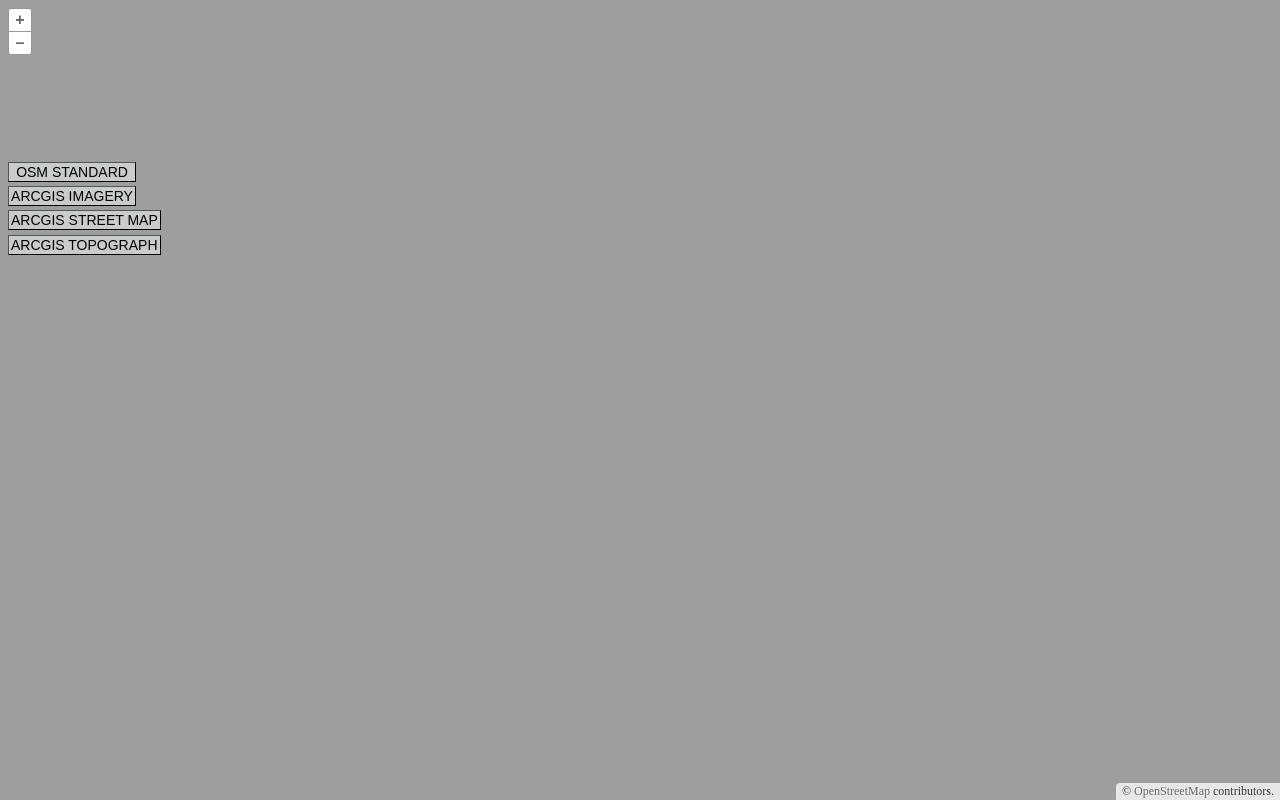
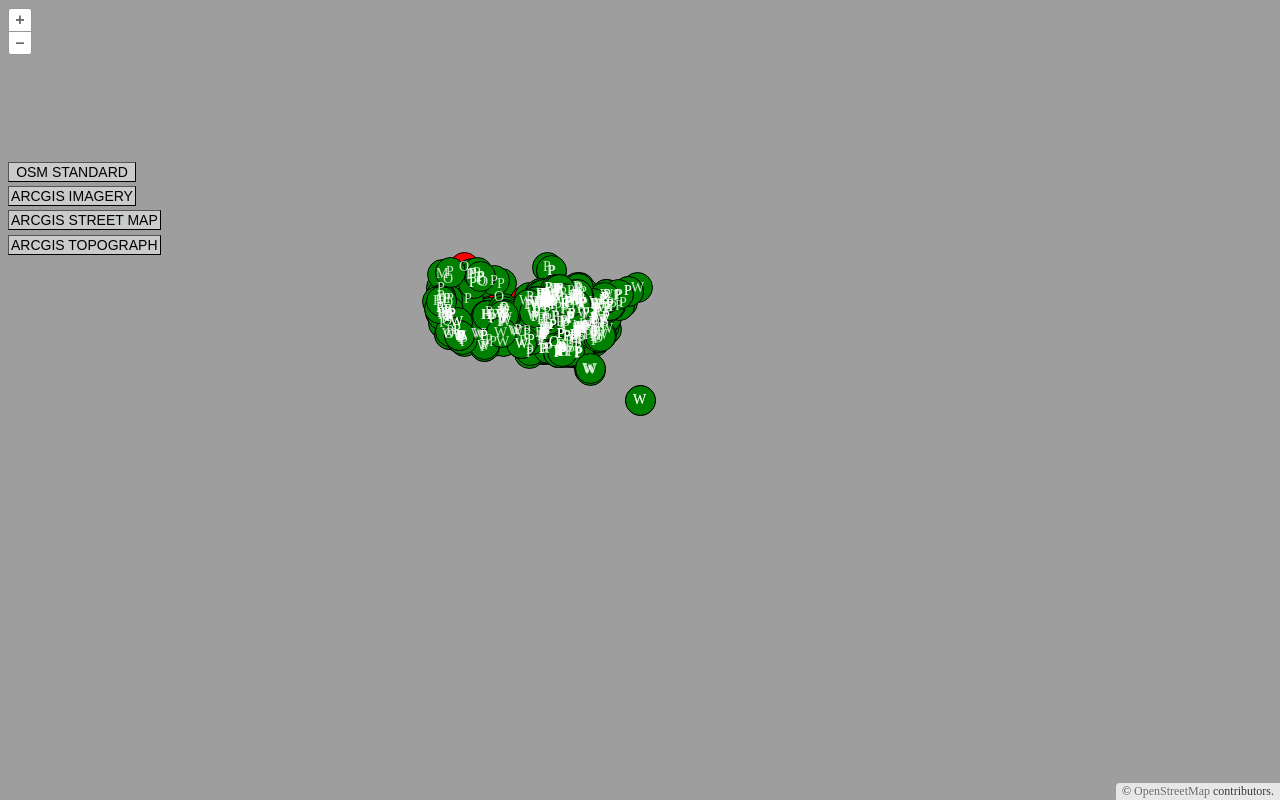
Before and after one commit to ryanlong1004/spot-maps, a website built with Vite: page index.html in a window 1280 px wide. Built offline with nearby package versions, Linux system fonts and the light colour scheme.

```diff
--- a/actions/popup.js
+++ b/actions/popup.js
@@ -40,6 +40,10 @@
     return `
     <div>
     <strong>${spot.name}</strong> <span style="float: right; margin-right: 10%">${spot.snumunum}</span>
+    </div>
+    <div style="font-style: italic">
+    ${spot.type.split('<')[0]}
+    </div>
     <hr>
     </div>
     <div style="padding-bottom: 12px">
@@ -49,9 +53,9 @@
     </span>
     </div>
     <div>
-    <strong>Request Made:</strong><span style="float: right">${spot.rmade}</span>
-    <strong>Deliver Time:</strong><span style="float: right">${spot.deliverdtg}</span>
-    <strong>Request Fill:</strong><span style="float: right">${spot.rfill}</span>
+    <div><strong>Request Made:</strong><span style="float: right">${spot.rmade}</span></div>
+    <div><strong>Deliver Time:</strong><span style="float: right">${spot.deliverdtg}</span></div>
+    <div><strong>Request Fill:</strong><span style="float: right">${spot.rfill}</span></div>
     </div>`
 }
 
--- a/map.js
+++ b/map.js
@@ -14,7 +14,7 @@
 const defaults = {
     zoom: 4,
     minZoom: 0,
-    maxZoom: 10,
+    maxZoom: 30,
 }
 
 class SpotMap {
@@ -38,7 +38,19 @@
         ).then(
             response => {
                 this.rows = response.rows
-                this.addMarkersFromLonLat(this.rows, markerOC)
+                this.rows.map(item => {
+                    const redCircle = getCircle('red', 'black', 1, 15, 'P')
+                    const greenCircle = getCircle('green', 'black', 1, 15, 'C')
+                    console.log(item.stat.toLowerCase())
+                    if (item.stat.toLowerCase().trim() == 'p') {
+                        this.addMarkerFromLonLat([item.lon, item.lat], getCircle('red', 'black', 1, 15, item.type[0]))
+                    }
+                    if (item.stat.toLowerCase().trim() == 'c') {
+                        this.addMarkerFromLonLat([item.lon, item.lat], getCircle('green', 'black', 1, 15, item.type[0]))
+                    }
+                    // item.stat.toLowerCase() == 'p' ? this.addMarkerFromLonLat([item.lon, item.lat], redCircle) : this.addMarkerFromLonLat([item.lon, item.lat], greenCircle)
+                })
+                // this.addMarkersFromLonLat(this.rows, markerOC)
             }
         );
     }
@@ -73,6 +85,14 @@
             return fromLonLat([item.lon, item.lat]);
         }), style)
     }
+
+    addMarkerFromLonLat = (coords, style) => {
+        const feature = new Feature(new Point(fromLonLat(coords)))
+        feature.setStyle(style)
+        markerLayer.getSource().addFeature(feature)
+    }
+
+
 
     /**
      * Add markers to the map with optional style
--- a/mapStyles.js
+++ b/mapStyles.js
@@ -22,6 +22,16 @@
     fill: colorRed.fill,
     stroke: colorRed.stroke,
 
+})
+
+const text = new Text({
+    font: '12px serif',
+    textAlign: 'center',
+    justify: 'center',
+    text: `A`,
+    fill: new Fill({
+        color: [255, 255, 255, .5],
+    }),
 })
 
 const completedGreen = new Style({
@@ -52,7 +62,7 @@
 
 })
 
-const getCircle = (fillColor, strokeColor, strokeWidth, radius) => {
+const getCircle = (fillColor, strokeColor, strokeWidth, radius, character) => {
     const fill = new Fill({
         color: fillColor,
     })
@@ -68,6 +78,15 @@
             stroke: stroke,
             radius: radius,
         }),
+        text: new Text({
+            font: '14px serif',
+            textAlign: 'center',
+            justify: 'center',
+            text: character,
+            fill: new Fill({
+                color: [255, 255, 255, .8],
+            }),
+        })
     })
 }
 
@@ -78,4 +97,11 @@
     }),
 })
 
-export { circleRed, markerOC, getCircle, completedGreen }
+const markerOH = new Style({
+    image: new Icon({
+        anchor: [0.5, 1],
+        src: "https://www.weather.gov/spot/images/monitor/H_C_Marker20x34.png",
+    }),
+})
+
+export { circleRed, markerOC, getCircle, completedGreen, markerOH }
--- a/spot_map.css
+++ b/spot_map.css
@@ -18,7 +18,7 @@
   border: 1px solid #cccccc;
   bottom: 12px;
   left: -50px;
-  min-width: 280px;
+  min-width: 300px;
 }
 
 .popup-content {
```
